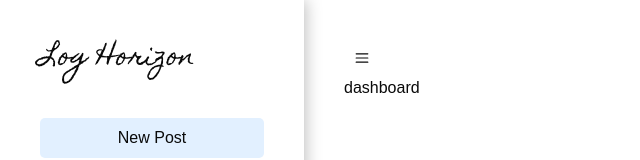
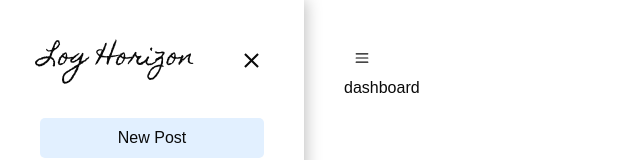
Before and after one commit to Jihan4105/Log-Horizon, a Next.js app: page /admin in a window 1280 px wide. Shown: the top 160 px of the page, without its empty margins (0-640 px from the left). Built offline with nearby package versions, Linux system fonts and the light colour scheme; a web font is replaced by a local one.

Commit message:
2025-05-29 Developments

```diff
--- a/src/app/admin/layout.tsx
+++ b/src/app/admin/layout.tsx
@@ -1,27 +1,37 @@
-import type { Metadata } from "next";
+"use client";
+import clsx from "clsx";
+import { useState } from "react";
 import { homemadeApple } from "@/lib/font";
 import Link from "next/link";
 
 // Icons
 import { IoHomeOutline } from "react-icons/io5";
-
-export const metadata: Metadata = {
-  title: "AdminDashboard"
-}
+import { IoMdClose } from "react-icons/io";
 
 export default function AdminLayout ({
   children,
 }: Readonly<{
   children: React.ReactNode;
 }>) {
-  console.log(children)
+  const [sidebarStatus, setSidebarStatus] = useState(false);
+
   return (
     <main className="min-h-screen flex">
       {/* Sidebar */}
-      <aside className="w-[304px] md:flex flex-col p-10 shadow-[2px_0px_15px_0px_rgba(0,0,0,0.25)] relative z-100 translate-x-[-304px] md:translate-x-0 hidden">
+      <aside className={clsx(
+        "min-w-[304px] md:flex flex-col p-10 shadow-[2px_0px_15px_0px_rgba(0,0,0,0.25)] relative z-100 translate-x-[-304px] md:translate-x-0 hidden",
+        {
+          "max-md:translate-x-[-304px] max-md:hidden": !sidebarStatus,
+          "max-md:translate-x-0 max-md:flex": sidebarStatus,
+        }
+        )}>
         <span className="mb-10">
           <Link href="/admin" className={`${homemadeApple.className} text-[25px]`}>Log Horizon</Link>
         </span>
+
+        <div className="absolute right-10 top-12">
+          <IoMdClose size={25}/>
+        </div>
 
         <Link href="/admin/newpost" className="bg-[#E2F0FF] cursor-pointer rounded-[5px] py-2 text-center">
           New Post
@@ -37,6 +47,13 @@ export default function AdminLayout ({
         </li>
       </aside>
 
+      {/* Toggle Button */}
+      <button
+        className="md:hidden p-4 text-[30px] top-0 left-0 border relative"
+        onClick={() => setSidebarStatus(!sidebarStatus)}>
+          Toggle
+      </button>
+
       {/* Contents */}
       {children}
     </main>
--- a/src/app/admin/page.tsx
+++ b/src/app/admin/page.tsx
@@ -1,6 +1,11 @@
+import type { Metadata } from "next";
 import { Button } from "@/components/ui/button"
 
 import { HiMiniBars3 } from "react-icons/hi2";
+
+export const metadata: Metadata = {
+  title: "AdminDashboard"
+}
 
 export default function AdminDashboardPage() {
   return (
--- /dev/null
+++ b/src/components/Sidebar.tsx
@@ -0,0 +1,30 @@
+"use client";
+
+import { homemadeApple } from "@/lib/font";
+import Link from 'next/link';
+
+// Icons
+import { IoHomeOutline } from "react-icons/io5";
+
+export default function Sidebar() {
+  return (
+    <aside className="w-[304px] md:flex flex-col p-10 shadow-[2px_0px_15px_0px_rgba(0,0,0,0.25)] relative z-100 translate-x-[-304px] md:translate-x-0 hidden">
+      <span className="mb-10">
+        <Link href="/admin" className={`${homemadeApple.className} text-[25px]`}>Log Horizon</Link>
+      </span>
+
+      <Link href="/admin/newpost" className="bg-[#E2F0FF] cursor-pointer rounded-[5px] py-2 text-center">
+        New Post
+      </Link>
+
+      <li className="flex flex-col gap-5">
+        <ul>
+          <Link href="/dashboard" className="flex gap-2 mt-10 items-center">
+            <IoHomeOutline className="size-[30px]"/>
+            <span className="text-[20px]">Blog Home</span>
+          </Link>
+        </ul>
+      </li>
+    </aside>
+  )
+}
```
Also changed, not shown: src/components/SidebarToggler.tsx (added).
